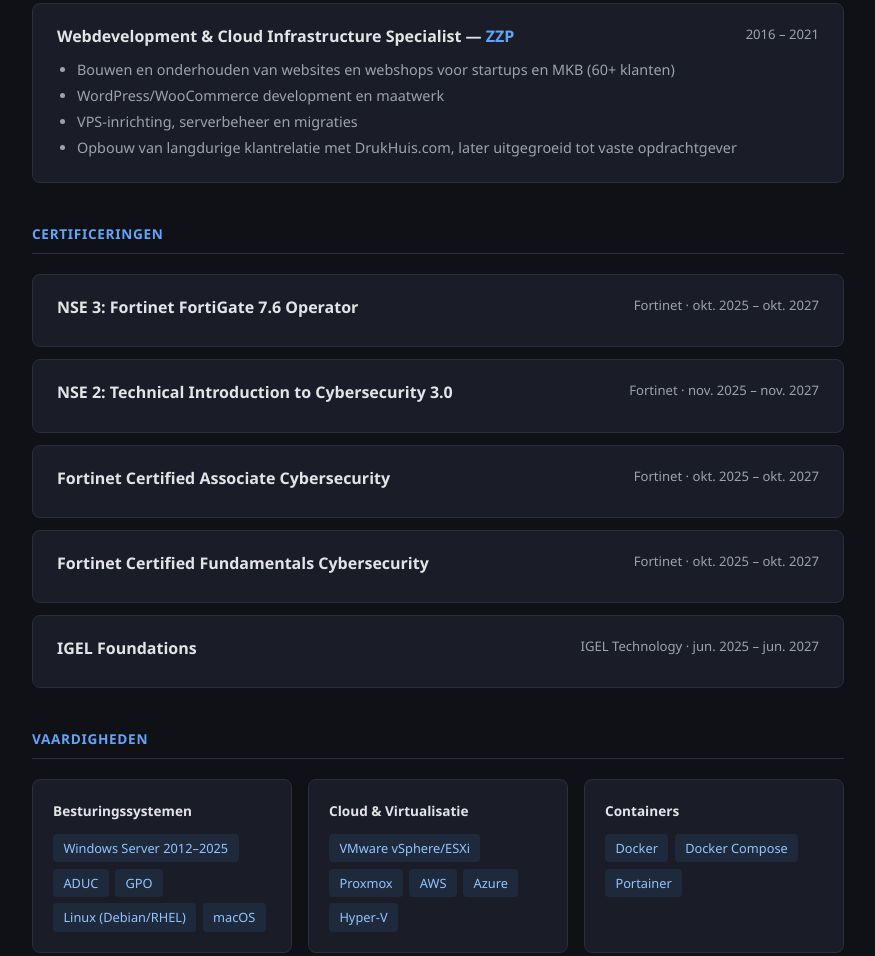
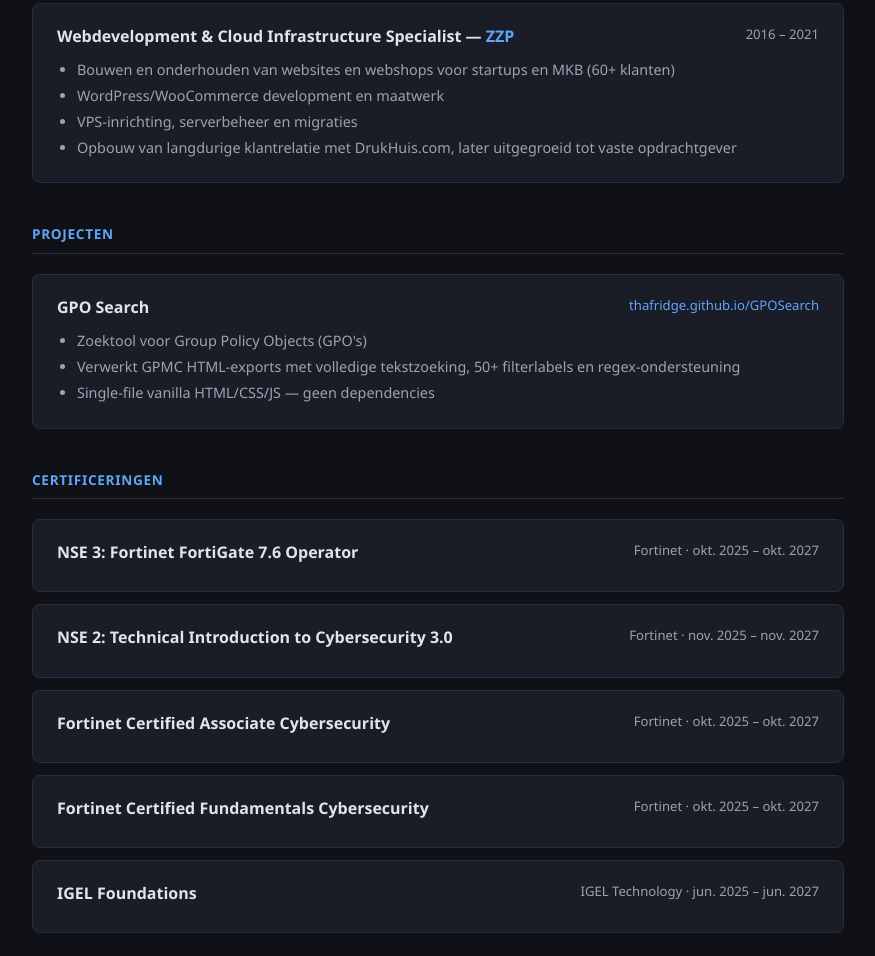
Before and after one commit to ThaFridge/CV, a plain HTML site: page index.html in a window 1280 px wide. Shown: the part 1971-2927 px from the top of the page, without its empty margins (202-1077 px from the left). Drawn offline with Linux system fonts and the light colour scheme.

Commit message:
Add Projects section with GPO Search

```diff
--- a/index.html
+++ b/index.html
@@ -445,6 +445,21 @@
         </section>
 
         <section>
+            <h2>Projecten</h2>
+            <div class="job">
+                <div class="job-header">
+                    <h3>GPO Search</h3>
+                    <span class="meta"><a href="https://thafridge.github.io/GPOSearch/">thafridge.github.io/GPOSearch</a></span>
+                </div>
+                <ul>
+                    <li>Zoektool voor Group Policy Objects (GPO's)</li>
+                    <li>Verwerkt GPMC HTML-exports met volledige tekstzoeking, 50+ filterlabels en regex-ondersteuning</li>
+                    <li>Single-file vanilla HTML/CSS/JS — geen dependencies</li>
+                </ul>
+            </div>
+        </section>
+
+        <section>
             <h2>Certificeringen</h2>
             <div class="job">
                 <div class="job-header">
```
Also changed, not shown: 1 other file.
